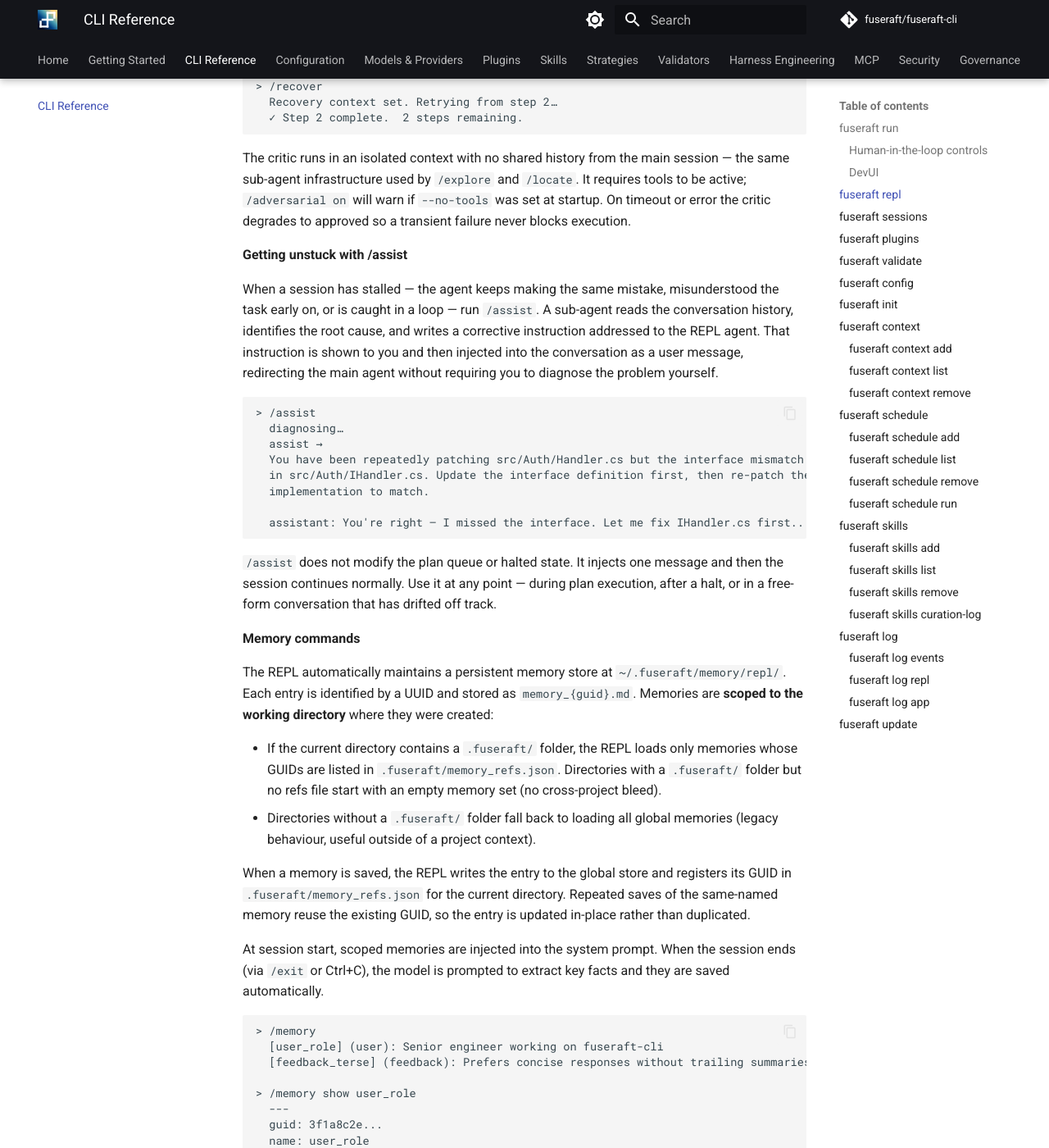
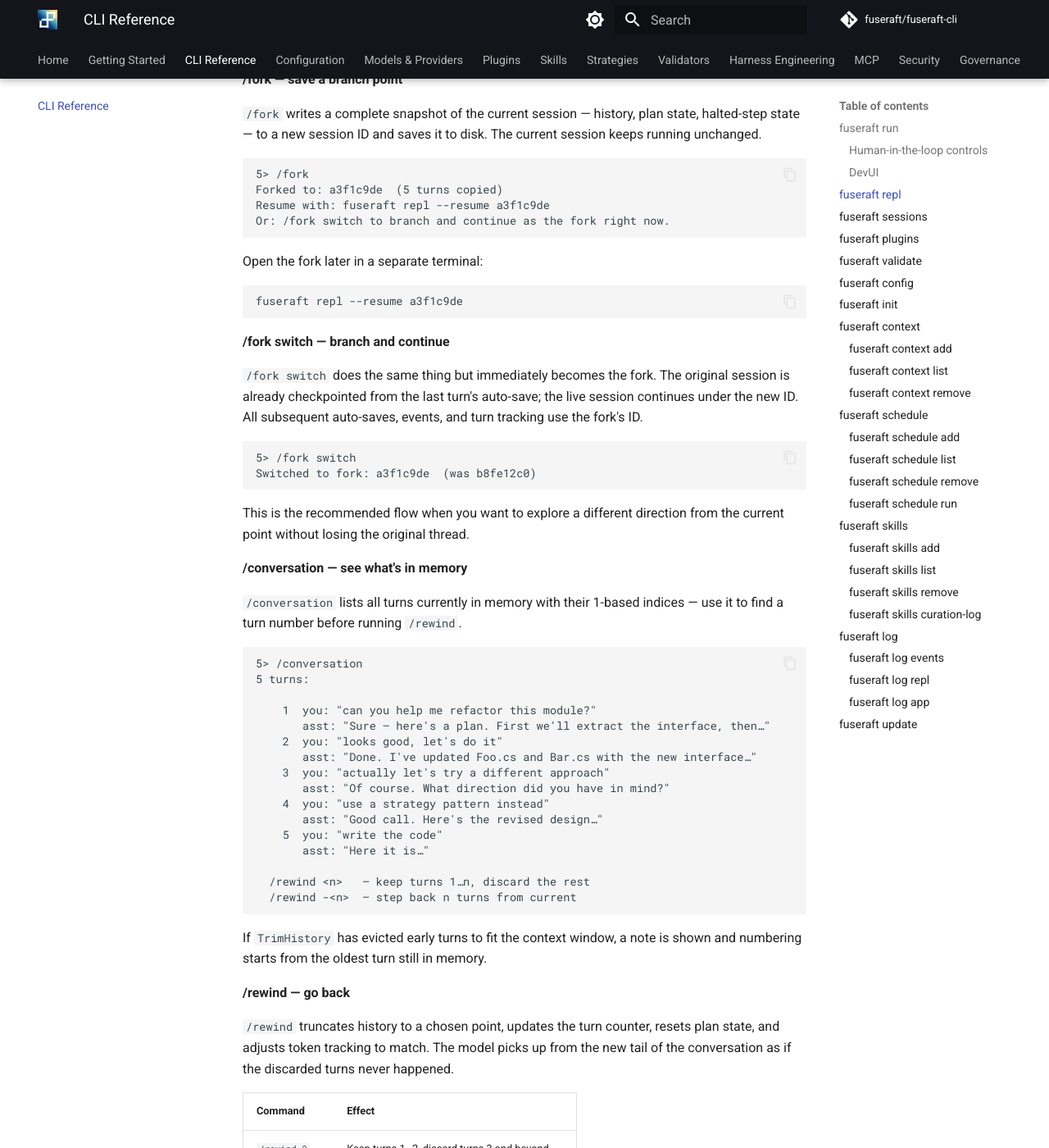
Before and after one commit to fuseraft/fuseraft-cli, an MkDocs documentation site: the page built from docs/cli-reference.md, in a window 1280 px wide and 1400 px high, scrolled down 14924 px. Shown: the whole window at 82% size. Built offline with MkDocs 1.6.1 and Material for MkDocs 9.7.7, drawn with Linux system fonts in a browser that asks for light colours; comment, search, counter and statistics services are not loaded; some of the changed text lies outside the part shown.

Commit message:
docs: document /fork, /fork switch, /conversation, and /rewind
cli-reference.md:
- Add /fork, /fork switch, /conversation, /rewind <n>, and /rewind -<n>
  to the slash commands table
- Add a 'Branching and rewinding' workflow section (parallel to the
  existing Plan/execute and Adversarial mode sections) with annotated
  examples for the three main patterns: try two approaches, undo last
  turn, rewind to a specific decision point

sessions.md:
- Add 'Branching sessions' subsection covering /fork and /fork switch
  semantics, how forks appear in /sessions, and the typical combined
  fork-then-rewind workflow
- Add 'Rewinding' subsection covering /conversation + /rewind usage
  and the clamping behaviour

````diff
--- a/docs/cli-reference.md
+++ b/docs/cli-reference.md
@@ -326,6 +326,11 @@
 |---------|-------------|
 | `/help` | Show all slash commands |
 | `/sessions` | List resumable REPL sessions with their IDs, model, turn count, and age. Resume with `fuseraft repl --resume <id>`. |
+| `/fork` | Snapshot the current session to a new ID. The snapshot is saved immediately; the current session continues unchanged. Use `fuseraft repl --resume <id>` to open the fork later. |
+| `/fork switch` | Fork and immediately become the fork. The original session is already checkpointed on disk; the live session continues under the new ID. |
+| `/conversation` | List all turns in memory with 1-based turn numbers and a one-line preview of each user message and assistant response. Use this to find the right turn number before running `/rewind`. |
+| `/rewind <n>` | Keep turns 1…n and discard all later turns. Turn count is the number of User messages currently in memory. Clamps safely — passing a number larger than the current turn count is a no-op. |
+| `/rewind -<n>` | Step back n turns from the current position (relative rewind). `/rewind -1` drops the last turn; `/rewind -99` clamps to 0 and clears all turns. |
 | `/clear` | Clear conversation history (system prompt is kept) |
 | `/compact` | Ask the model to summarise the session into a handoff document, then replace history with that summary. The system prompt and tools/skills catalog are kept; everything else is discarded. Use this when context is filling up but you want to continue in the same session. |
 | `/compact <focus>` | Same as `/compact`, but passes a focus hint to the model so the summary is tailored toward the next task (e.g. `/compact fix the auth bug next`) |
@@ -465,6 +470,104 @@
 
 If the retry fails again the plan halts a second time and both `/recover` and `/resume` remain available. `/clear` discards halted state along with the rest of the session.
 
+**Branching and rewinding**
+
+`/fork`, `/fork switch`, `/conversation`, and `/rewind` give you git-like control over conversation history without leaving the REPL.
+
+**/fork — save a branch point**
+
+`/fork` writes a complete snapshot of the current session — history, plan state, halted-step state — to a new session ID and saves it to disk. The current session keeps running unchanged.
+
+```
+5> /fork
+Forked to: a3f1c9de  (5 turns copied)
+Resume with: fuseraft repl --resume a3f1c9de
+Or: /fork switch to branch and continue as the fork right now.
+```
+
+Open the fork later in a separate terminal:
+
+```bash
+fuseraft repl --resume a3f1c9de
+```
+
+**/fork switch — branch and continue**
+
+`/fork switch` does the same thing but immediately becomes the fork. The original session is already checkpointed from the last turn's auto-save; the live session continues under the new ID. All subsequent auto-saves, events, and turn tracking use the fork's ID.
+
+```
+5> /fork switch
+Switched to fork: a3f1c9de  (was b8fe12c0)
+```
+
+This is the recommended flow when you want to explore a different direction from the current point without losing the original thread.
+
+**/conversation — see what's in memory**
+
+`/conversation` lists all turns currently in memory with their 1-based indices — use it to find a turn number before running `/rewind`.
+
+```
+5> /conversation
+5 turns:
+
+    1  you: "can you help me refactor this module?"
+       asst: "Sure — here's a plan. First we'll extract the interface, then…"
+    2  you: "looks good, let's do it"
+       asst: "Done. I've updated Foo.cs and Bar.cs with the new interface…"
+    3  you: "actually let's try a different approach"
+       asst: "Of course. What direction did you have in mind?"
+    4  you: "use a strategy pattern instead"
+       asst: "Good call. Here's the revised design…"
+    5  you: "write the code"
+       asst: "Here it is…"
+
+  /rewind <n>   — keep turns 1…n, discard the rest
+  /rewind -<n>  — step back n turns from current
+```
+
+If `TrimHistory` has evicted early turns to fit the context window, a note is shown and numbering starts from the oldest turn still in memory.
+
+**/rewind — go back**
+
+`/rewind` truncates history to a chosen point, updates the turn counter, resets plan state, and adjusts token tracking to match. The model picks up from the new tail of the conversation as if the discarded turns never happened.
+
+| Command | Effect |
+|---------|--------|
+| `/rewind 2` | Keep turns 1–2, discard turns 3 and beyond |
+| `/rewind -1` | Drop the most recent turn |
+| `/rewind -3` | Drop the last 3 turns |
+| `/rewind 0` | Drop all turns (equivalent to `/clear`) |
+| `/rewind -99` | Clamped to 0 — always safe |
+| `/rewind 99` | Clamped to current end — no-op with message |
+
+**Typical workflows**
+
+*Try two approaches from the same starting point:*
+```
+3> /fork switch          # branch; original is saved at turn 3
+4> take the strategy pattern approach
+…
+```
+Then later in a second terminal:
+```bash
+fuseraft repl --resume <original-id>
+4> take the adapter pattern approach instead
+```
+
+*Undo the last turn and try again:*
+```
+5> /rewind -1
+Rewound to after turn 4 — 1 turn removed.
+5> let's try that differently…
+```
+
+*Rewind to a specific decision point:*
+```
+8> /conversation         # find the right turn number
+8> /rewind 3             # discard turns 4–8
+4> here's a better approach…
+```
+
 **Adversarial mode**
 
 Enable adversarial mode with `/adversarial on` to add a critic agent as an extra gate on each `/execute` step. After the deterministic postcondition check passes (tool called, file created), the critic receives an isolated view of the step — its description, the tools called, and the agent's response — and judges whether the step was actually completed correctly.
````
Also changed, not shown: docs/sessions.md (+37 -0 lines).
